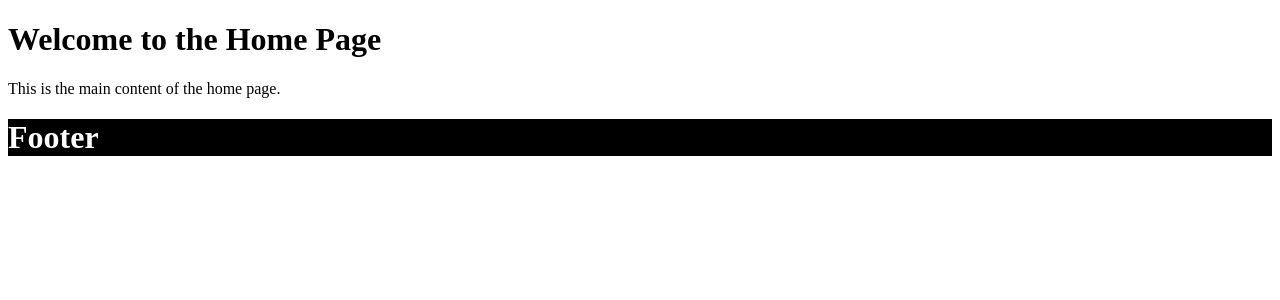
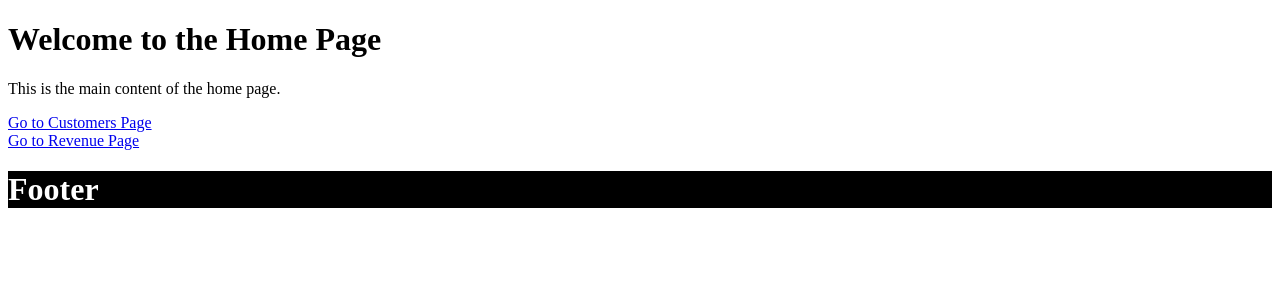
Before and after one commit to manishraje28/prac-next, a Next.js app: page / in a window 1280 px wide. Shown: the top 300 px of the page. Built offline with nearby package versions, Linux system fonts and the light colour scheme.

Commit message:
routing using Link

```diff
--- a/app/(marketing)/customers/page.tsx
+++ b/app/(marketing)/customers/page.tsx
@@ -1,8 +1,11 @@
+import Link from "next/link";
+
 export default function Customers(){
     return (
         <main>
             <h1>Welcome to the Customers Page</h1>
             <p>This is the main content of the customers page.</p>
+            <Link href="/">Go to Home Page</Link><br></br>
         </main>
     )
 }
--- a/app/(marketing)/page.tsx
+++ b/app/(marketing)/page.tsx
@@ -1,8 +1,12 @@
+import Link from "next/link";
+
 export default function Home() {
   return (
     <main>
       <h1>Welcome to the Home Page</h1>
       <p>This is the main content of the home page.</p>
+      <Link href="/customers">Go to Customers Page</Link><br></br>
+      <Link href="/revenue">Go to Revenue Page</Link>
     </main>
   );
 }
--- a/app/(marketing)/revenue/page.tsx
+++ b/app/(marketing)/revenue/page.tsx
@@ -1,8 +1,12 @@
+import Link from "next/dist/client/link";
+
 export default function Revenue(){
     return (
         <main>
             <h1>Welcome to the Revenue Page</h1>
             <p>This is the main content of the revenue page.</p>
+            <Link href="/">Go to Home Page</Link><br></br>
+
         </main>
     )
 }
```
